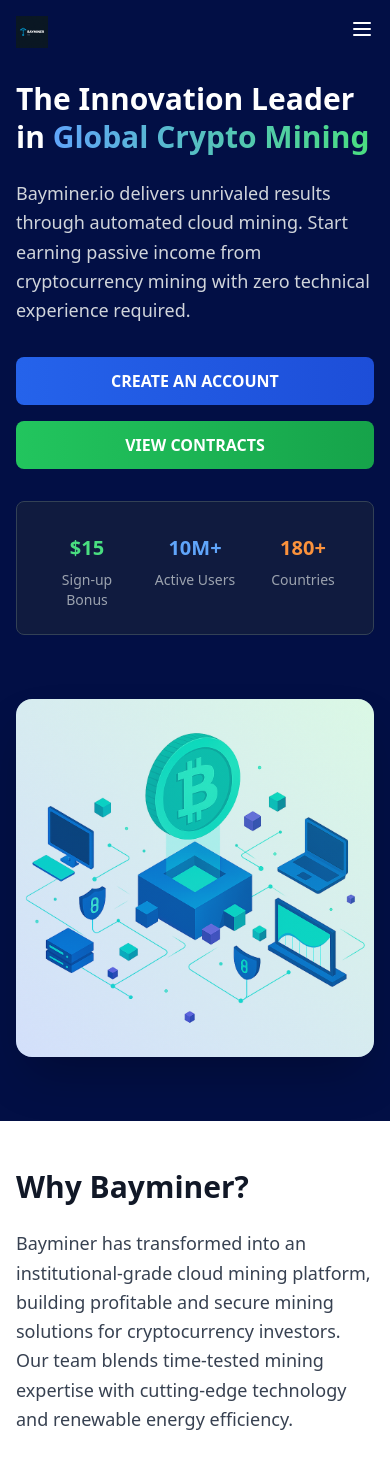
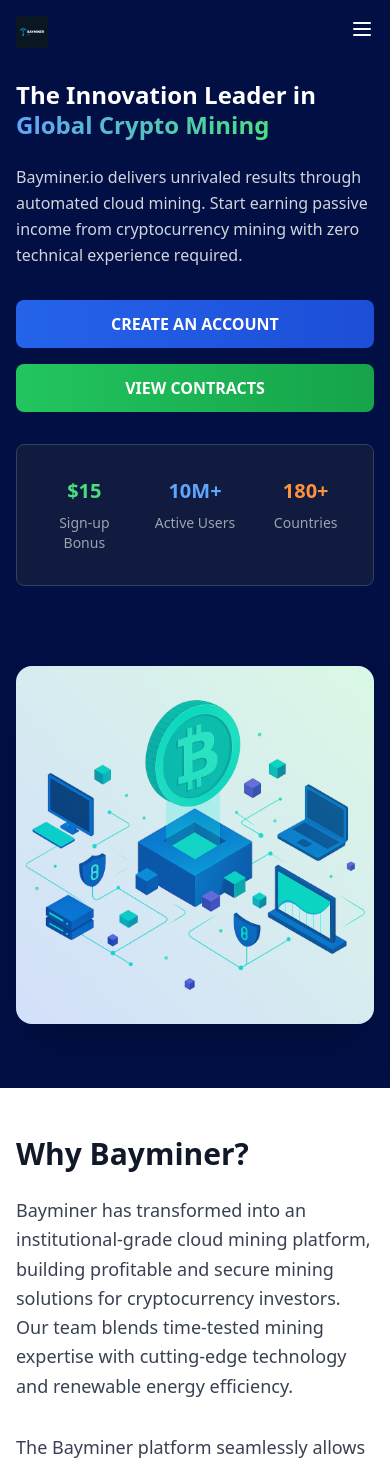
Before and after one commit to Oceanteel/bayMine, a React (Vite) app: page / in a window 390 px wide. Shown: the top 1467 px of the page. Built offline with nearby package versions, Linux system fonts and the light colour scheme.

Commit message:
Mobile Hero Section UI/UX Improvements

```diff
--- a/src/components/Hero.tsx
+++ b/src/components/Hero.tsx
@@ -5,14 +5,14 @@
         <div className="grid grid-cols-1 lg:grid-cols-2 gap-8 lg:gap-12 items-center">
           {/* Content */}
           <div className="text-left">
-            <h1 className="text-3xl sm:text-4xl lg:text-6xl font-bold text-white mb-6 leading-tight animate-fade-in-up-1">
+            <h1 className="text-2xl sm:text-4xl lg:text-6xl font-bold text-white mb-6 leading-tight animate-fade-in-up-1">
               The Innovation Leader in{' '}
               <span className="text-transparent bg-clip-text bg-gradient-to-r from-blue-400 to-green-400">
                 Global Crypto Mining
               </span>
             </h1>
 
-            <p className="text-lg sm:text-xl text-gray-300 mb-8 leading-relaxed animate-fade-in-up-2">
+            <p className="text-base sm:text-xl text-gray-300 mb-8 leading-relaxed animate-fade-in-up-2">
               Bayminer.io delivers unrivaled results through automated cloud mining.
               Start earning passive income from cryptocurrency mining with zero technical
               experience required.
@@ -28,8 +28,8 @@
             </div>
 
             {/* Key Stats */}
-            <div className="bg-slate-800/50 backdrop-blur-sm border border-slate-700 rounded-lg p-6 pt-8 transition-all duration-300 hover:scale-102 hover:shadow-2xl animate-fade-in-up-4">
-              <div className="grid grid-cols-3 gap-4 sm:gap-6">
+            <div className="bg-slate-800/50 backdrop-blur-sm border border-slate-700 rounded-lg p-6 py-8 transition-all duration-300 hover:scale-102 hover:shadow-2xl animate-fade-in-up-4">
+              <div className="grid grid-cols-3 gap-6 sm:gap-6">
                 <div className="text-center">
                   <div className="text-xl sm:text-2xl lg:text-3xl font-bold text-green-400 mb-2">$15</div>
                   <div className="text-sm text-gray-400">Sign-up Bonus</div>
@@ -47,7 +47,7 @@
           </div>
 
           {/* Visual */}
-          <div className="relative mt-8 lg:mt-0">
+          <div className="relative mt-12 lg:mt-0">
             <div className="relative z-10">
               <img
                 src="/images/HeroImage.png"
```
